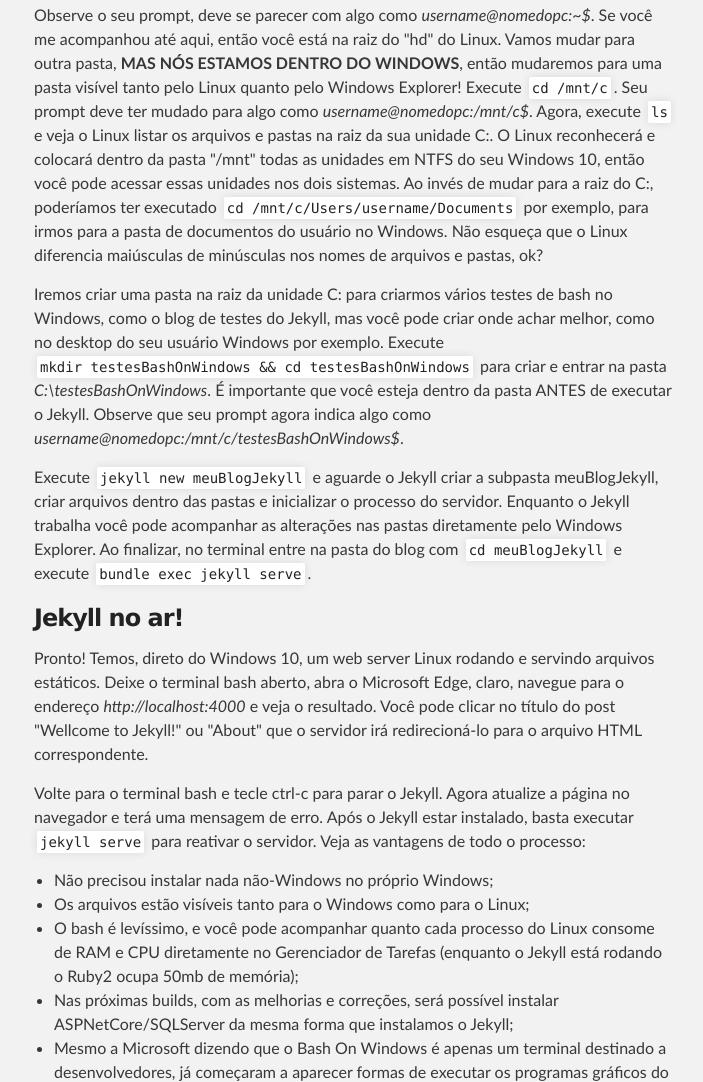
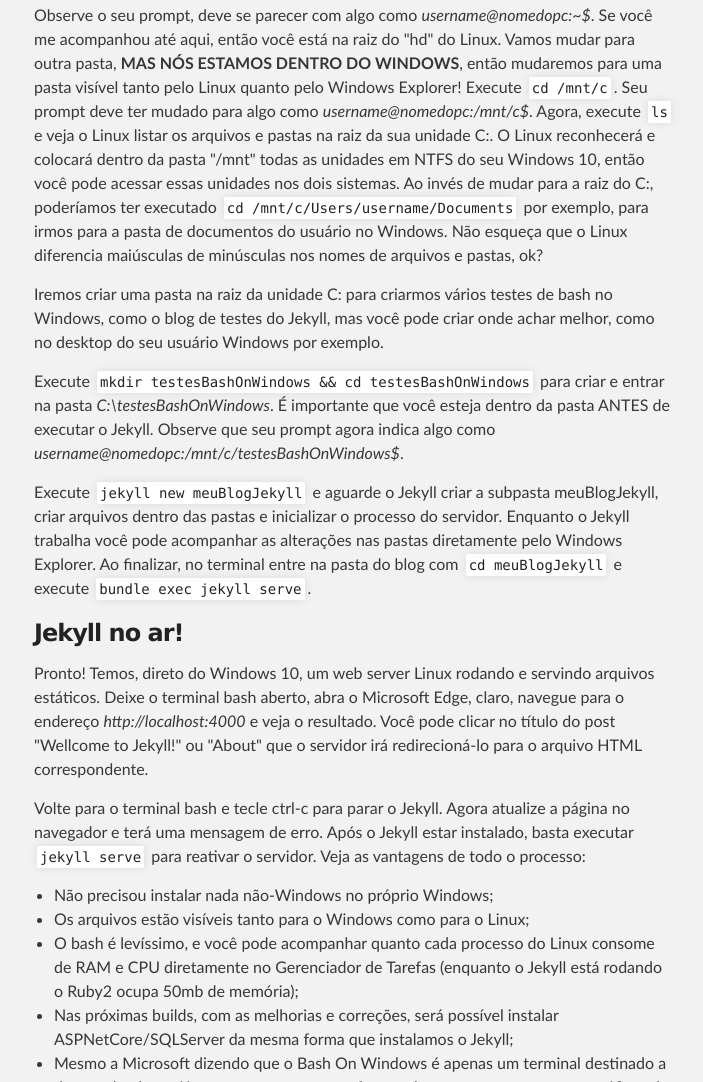
Before and after one commit to marcioqmaciel/marcioqmaciel.github.io, a plain HTML site: page index.html in a window 1280 px wide. Shown: the part 1938-3020 px from the top of the page, without its empty margins (286-989 px from the left). Drawn offline with Linux system fonts and the light colour scheme.

Commit message:
Update index.html

```diff
--- a/index.html
+++ b/index.html
@@ -64,7 +64,9 @@
 
         <p>Observe o seu prompt, deve se parecer com algo como <em>username@nomedopc:~$</em>. Se você me acompanhou até aqui, então você está na raiz do "hd" do Linux. Vamos mudar para outra pasta, <strong>MAS NÓS ESTAMOS DENTRO DO WINDOWS</strong>, então mudaremos para uma pasta visível tanto pelo Linux quanto pelo Windows Explorer! Execute <nobr><code>cd /mnt/c</code></nobr>. Seu prompt deve ter mudado para algo como <em>username@nomedopc:/mnt/c$</em>. Agora, execute <code>ls</code> e veja o Linux listar os arquivos e pastas na raiz da sua unidade C:. O Linux reconhecerá e colocará dentro da pasta "/mnt" todas as unidades em NTFS do seu Windows 10, então você pode acessar essas unidades nos dois sistemas. Ao invés de mudar para a raiz do C:, poderíamos ter executado <nobr><code>cd /mnt/c/Users/username/Documents</code></nobr> por exemplo, para irmos para a pasta de documentos do usuário no Windows. Não esqueça que o Linux diferencia maiúsculas de minúsculas nos nomes de arquivos e pastas, ok?</p>
 
-        <p>Iremos criar uma pasta na raiz da unidade C: para criarmos vários testes de bash no Windows, como o blog de testes do Jekyll, mas você pode criar onde achar melhor, como no desktop do seu usuário Windows por exemplo. Execute <nobr><code>mkdir testesBashOnWindows &amp;&amp; cd testesBashOnWindows</code></nobr> para criar e entrar na pasta <em>C:\testesBashOnWindows</em>. É importante que você esteja dentro da pasta ANTES de executar o Jekyll. Observe que seu prompt agora indica algo como <em>username@nomedopc:/mnt/c/testesBashOnWindows$</em>.</p>
+        <p>Iremos criar uma pasta na raiz da unidade C: para criarmos vários testes de bash no Windows, como o blog de testes do Jekyll, mas você pode criar onde achar melhor, como no desktop do seu usuário Windows por exemplo.</p>
+
+        <p>Execute <nobr><code>mkdir testesBashOnWindows &amp;&amp; cd testesBashOnWindows</code></nobr> para criar e entrar na pasta <em>C:\testesBashOnWindows</em>. É importante que você esteja dentro da pasta ANTES de executar o Jekyll. Observe que seu prompt agora indica algo como <nobr><em>username@nomedopc:/mnt/c/testesBashOnWindows$</em></nobr>.</p>
 
         <p>Execute <nobr><code>jekyll new meuBlogJekyll</code></nobr> e aguarde o Jekyll criar a subpasta meuBlogJekyll, criar arquivos dentro das pastas e inicializar o processo do servidor. Enquanto o Jekyll trabalha você pode acompanhar as alterações nas pastas diretamente pelo Windows Explorer. Ao finalizar, no terminal entre na pasta do blog com <nobr><code>cd meuBlogJekyll</code></nobr> e execute <nobr><code>bundle exec jekyll serve</code></nobr>.</p>
 
```
